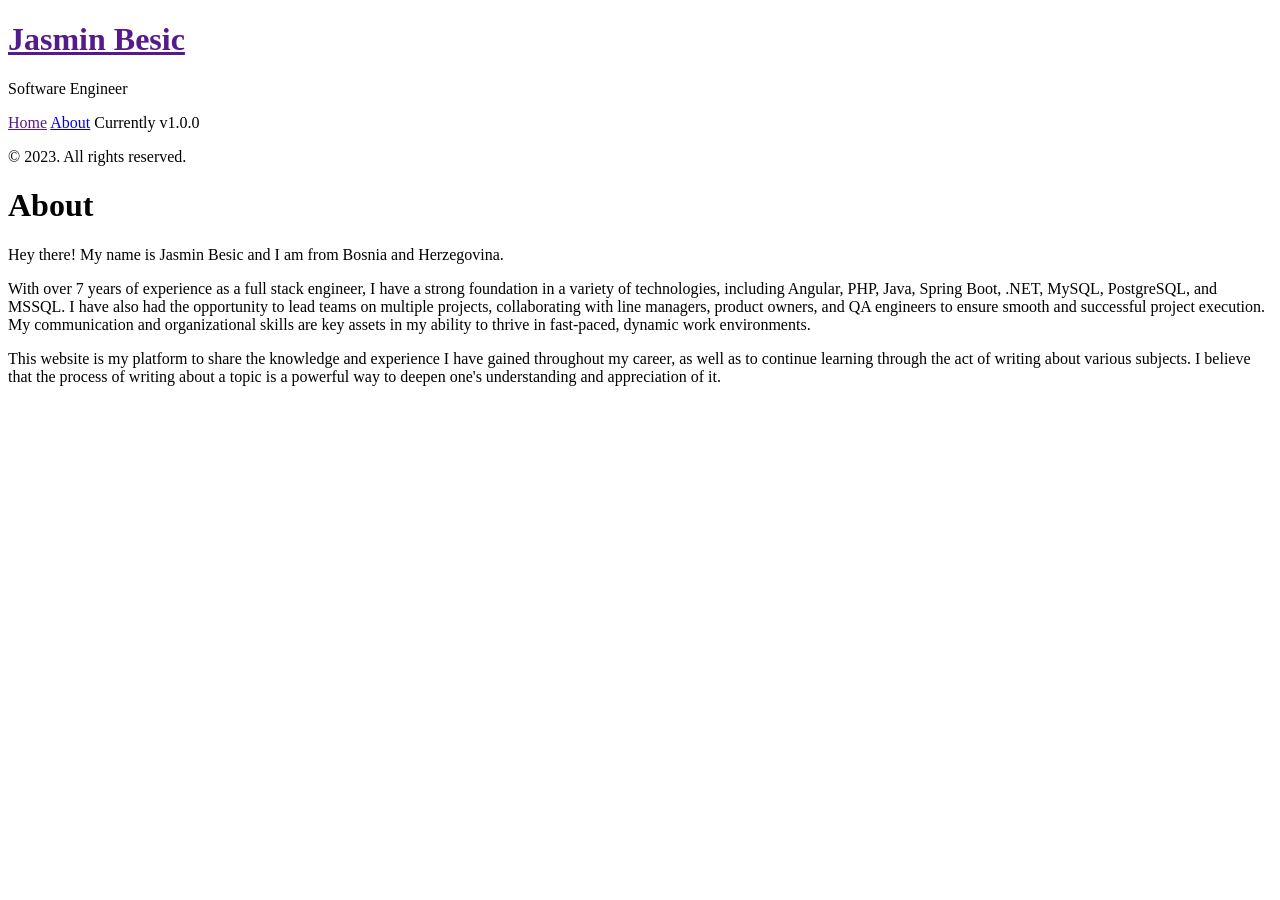
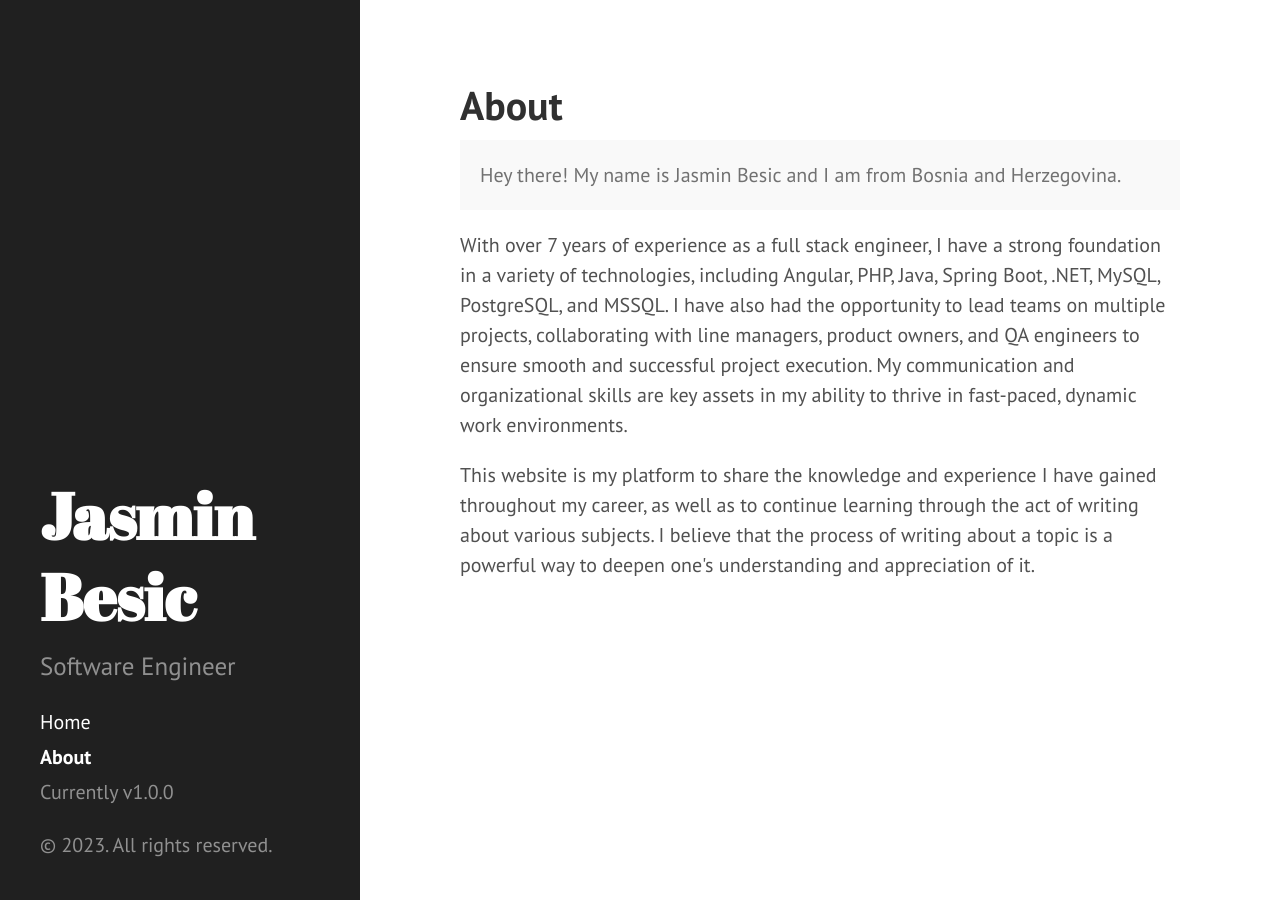
Before and after one commit to jBesic/jBesic.github.io, a Jekyll site: the page built from about.md, in a window 1280 px wide. Built offline with Jekyll 4.4.1, drawn with Linux system fonts in a browser that asks for light colours; Markdown is read by kramdown in place of the engine named in the settings.

Commit message:
Update baseurl with relative_url pipe

```diff
--- a/404.html
+++ b/404.html
@@ -6,5 +6,6 @@
 
 <div class="page">
   <h1 class="page-title">404: Page not found</h1>
-  <p class="lead">Sorry, we've misplaced that URL or it's pointing to something that doesn't exist. <a href="{{ site.baseurl }}">Head back home</a> to try finding it again.</p>
+  <p class="lead">Sorry, we've misplaced that URL or it's pointing to something that doesn't exist. <a href="{{ '/' |
+      relative_url }}">Head back home</a> to try finding it again.</p>
 </div>
--- a/_includes/head.html
+++ b/_includes/head.html
@@ -15,13 +15,13 @@
   </title>
 
   <!-- CSS -->
-  <link rel="stylesheet" href="{{ site.baseurl }}public/css/poole.css">
-  <link rel="stylesheet" href="{{ site.baseurl }}public/css/syntax.css">
-  <link rel="stylesheet" href="{{ site.baseurl }}public/css/hyde.css">
+  <link rel="stylesheet" href="{{ '/' | relative_url }}public/css/poole.css">
+  <link rel="stylesheet" href="{{ '/' | relative_url }}public/css/syntax.css">
+  <link rel="stylesheet" href="{{ '/' | relative_url }}public/css/hyde.css">
   <link rel="stylesheet" href="https://fonts.googleapis.com/css?family=PT+Sans:400,400italic,700|Abril+Fatface">
 
   <!-- Icons -->
   <link rel="apple-touch-icon-precomposed" sizes="144x144"
-    href="{{ site.baseurl }}public/apple-touch-icon-144-precomposed.png">
-  <link rel="shortcut icon" href="{{ site.baseurl }}public/favicon.ico">
+    href="{{ '/' | relative_url }}public/apple-touch-icon-144-precomposed.png">
+  <link rel="shortcut icon" href="{{ '/' | relative_url }}public/favicon.ico">
 </head>
--- a/_includes/sidebar.html
+++ b/_includes/sidebar.html
@@ -2,7 +2,7 @@
   <div class="container sidebar-sticky">
     <div class="sidebar-about">
       <h1>
-        <a href="{{ site.baseurl }}">
+        <a href="{{ '/' | relative_url }}">
           {{ site.title }}
         </a>
       </h1>
@@ -10,7 +10,8 @@
     </div>
 
     <nav class="sidebar-nav">
-      <a class="sidebar-nav-item{% if page.url == site.baseurl %} active{% endif %}" href="{{ site.baseurl }}">Home</a>
+      <a class="sidebar-nav-item{% if page.url == '/' | relative_url %} active{% endif %}"
+        href="{{ '/' | relative_url }}">Home</a>
 
       {% comment %}
       The code below dynamically generates a sidebar nav of pages with
```
Also changed, not shown: index.html (+8 -8 lines).
